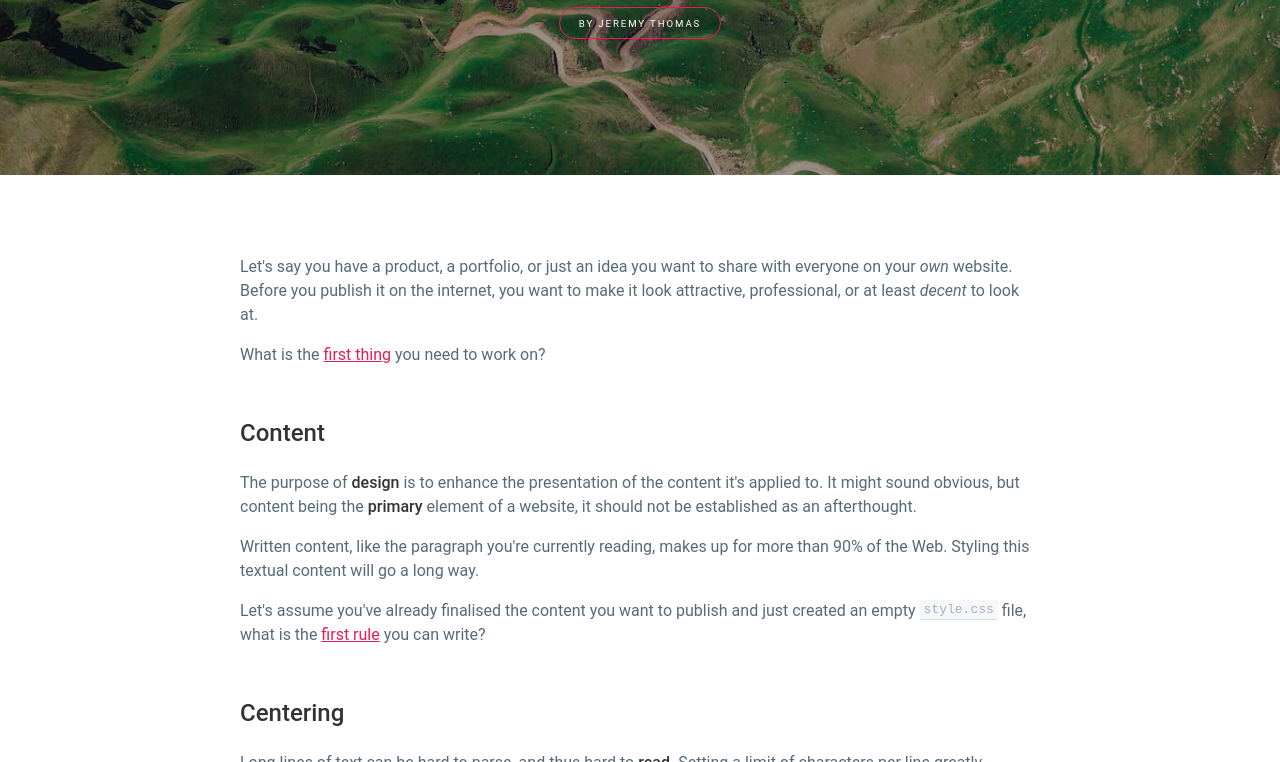
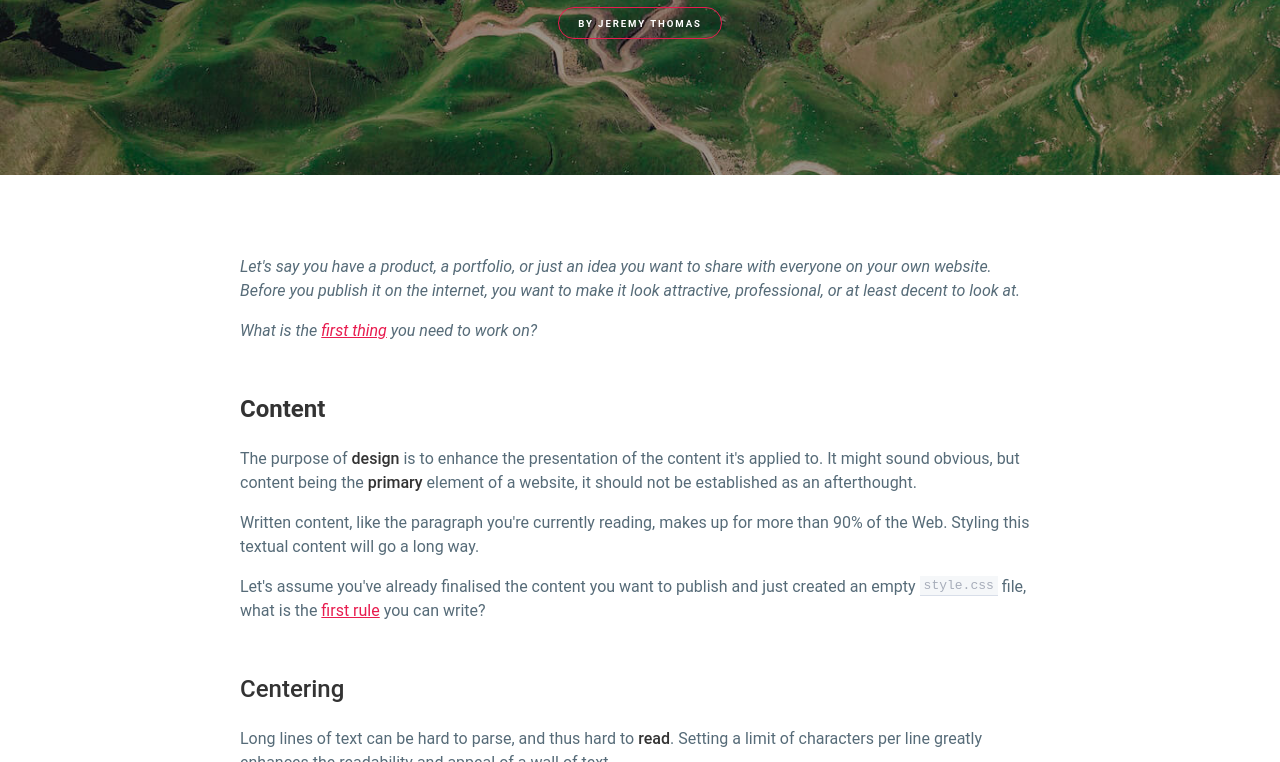
Before and after one commit to jgthms/web-design-in-4-minutes, a plain HTML site: page web-design-in-4-minutes.html in a window 1280 px wide. Shown: the part 338-1100 px from the top of the page. Drawn offline with Linux system fonts and the light colour scheme.

Commit message:
Update web-design-in-4-minutes.html

```diff
--- a/web-design-in-4-minutes.html
+++ b/web-design-in-4-minutes.html
@@ -1,27 +1,27 @@
 <!DOCTYPE html>
 <html>
   <head>
-    <title>Web Design in 4 minutes</title>
+    <title><b>Web Design in 4 minutes</b></title>
     <meta name="viewport" content="width=device-width, initial-scale=1">
     <link rel="stylesheet" type="text/css" href="style.css">
   </head>
   <body>
     <header id="header">
       <img id="logo" src="web-design-in-4-minutes.png" alt="JT logo">
-      <h1>Web Design in 4 minutes</h1>
-      <p>
+      <h1><i>Web Design in 4 minutes</i></h1>
+      <p><b>
         <a href="http://jgthms.com" target="_blank">by Jeremy Thomas</a>
-      </p>
+        </b></p>
     </header>
 
     <main>
       <section id="start">
-        <p>Let's say you have a product, a portfolio, or just an idea you want to share with everyone on your <em>own</em> website. Before you publish it on the internet, you want to make it look attractive, professional, or at least <em>decent</em> to look at.</p>
-        <p>What is the <a href="#content">first thing</a> you need to work on?</p>
+        <p><i>Let's say you have a product, a portfolio, or just an idea you want to share with everyone on your <em>own</em> website. Before you publish it on the internet, you want to make it look attractive, professional, or at least <em>decent</em> to look at.</i></p>
+        <p><i>What is the <a href="#content">first thing</a> you need to work on?</i></p>
       </section>
 
       <section id="content">
-        <h2>Content</h2>
+        <h2><b>Content</b></h2>
         <p>The purpose of <strong>design</strong> is to enhance the presentation of the content it's applied to. It might sound obvious, but content being the <strong>primary</strong> element of a website, it should not be established as an afterthought.</p>
         <p>Written content, like the paragraph you're currently reading, makes up for more than 90% of the Web. Styling this textual content will go a long way.</p>
         <p>Let's assume you've already finalised the content you want to publish and just created an empty <code>style.css</code> file, what is the <a href="#centering">first rule</a> you can write?</p>
```
